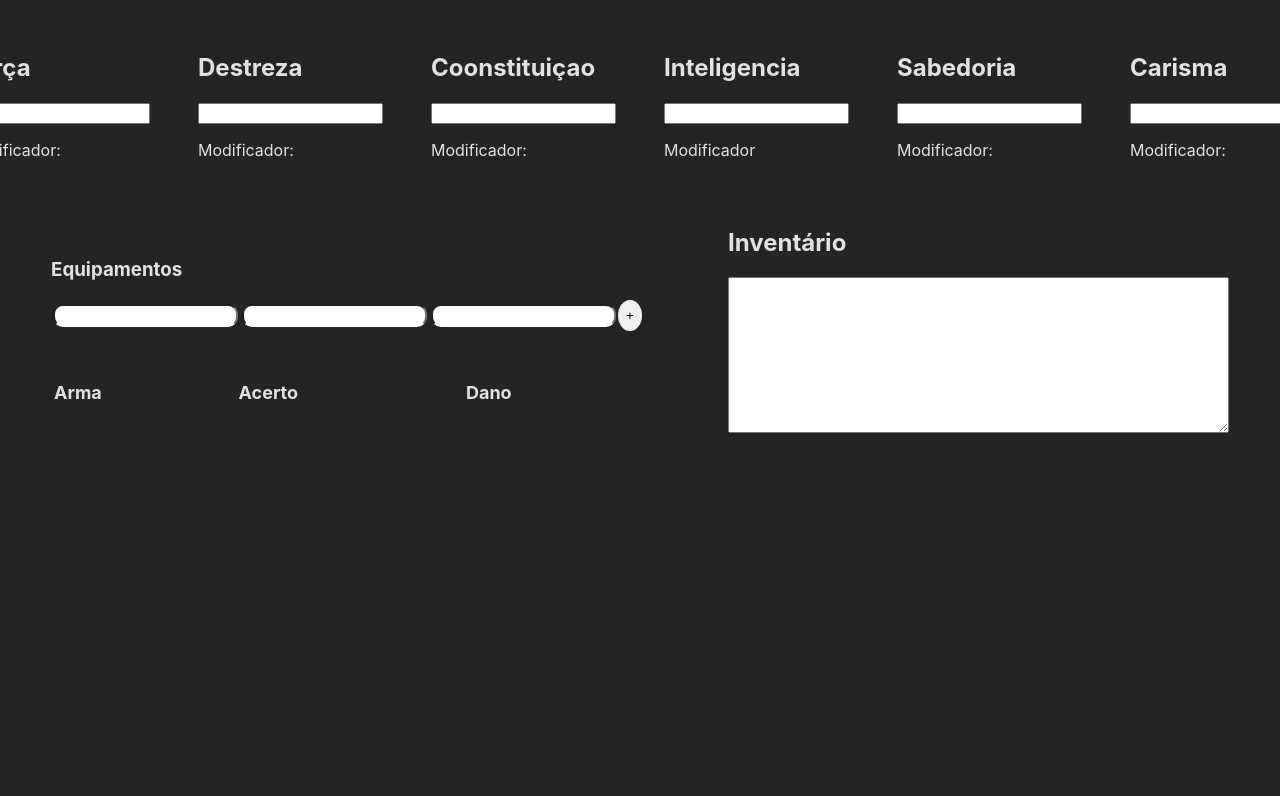
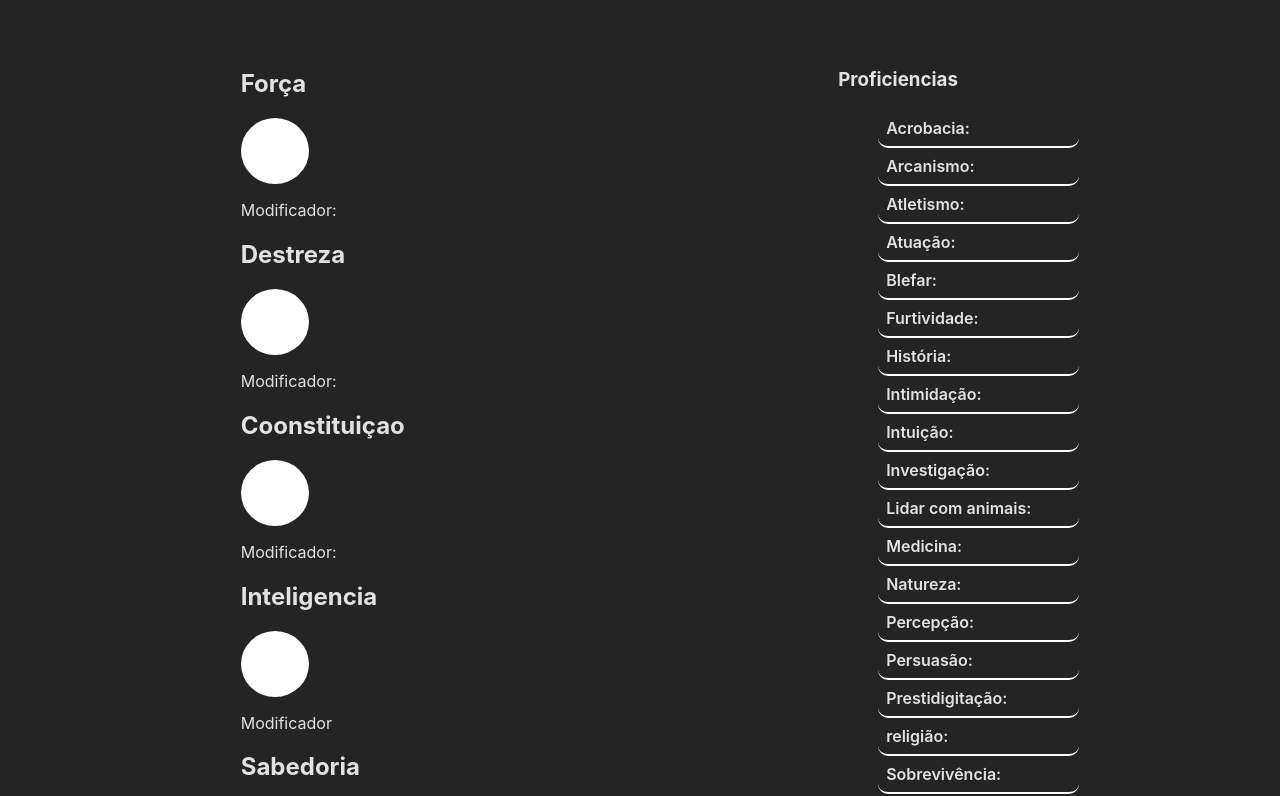
Before and after one commit to rSaydelleS/charset, a React (Vite) app in the folder front/: page / in a window 1280 px wide. Shown: the part 586-1382 px from the top of the page. Before the commit the page ends 1031 px from the top, so only its background shows below. Built offline with nearby package versions, Linux system fonts and the light colour scheme.

Commit message:
refactor: adocionando as proficiencias e refazendo os status

```diff
--- a/front/src/components/OverallStats/OverallStats.jsx
+++ b/front/src/components/OverallStats/OverallStats.jsx
@@ -3,8 +3,8 @@ import "./index.scss";
 export default function OverallStats() {
   return (
     <>
-      <main>
-        <section className="allstats">
+      <main className="over">
+        <section className="over__allstats">
           <div>
             <h2>Força</h2>
             <input type="text" />
@@ -36,6 +36,31 @@ export default function OverallStats() {
             <p>Modificador: </p>
           </div>
         </section>
+        <section className="over__proficiency">
+          <h1>Proficiencias</h1>
+          <div>
+            <ul>
+              <li>Acrobacia:</li>
+              <li>Arcanismo:</li>
+              <li>Atletismo:</li>
+              <li>Atuação:</li>
+              <li>Blefar:</li>
+              <li>Furtividade:</li>
+              <li>História:</li>
+              <li>Intimidação:</li>
+              <li>Intuição:</li>
+              <li>Investigação:</li>
+              <li>Lidar com animais:</li>
+              <li>Medicina:</li>
+              <li>Natureza:</li>
+              <li>Percepção:</li>
+              <li>Persuasão:</li>
+              <li>Prestidigitação:</li>
+              <li>religião:</li>
+              <li>Sobrevivência:</li>
+            </ul>
+          </div>
+        </section>
       </main>
     </>
   );
--- a/front/src/components/OverallStats/index.scss
+++ b/front/src/components/OverallStats/index.scss
@@ -1,9 +1,40 @@
-.allstats {
-  width: 100%;
+.over {
   display: flex;
   flex-direction: row;
-  align-items: center;
-  justify-content: center;
-  gap: 3rem;
-  margin: 2rem 0rem;
+  gap: 4rem;
+  margin: 3rem;
+  justify-content: space-around;
+  ali
+
+   &__allstats {
+      width: 100%;
+      display: flex;
+      flex-direction: row;
+      align-items: center;
+      justify-content: center;
+      gap: 3rem;
+      margin: 2rem 0rem;
+    }
+
+  &__allstats input {
+    font-size: 15px;
+    border-radius: 50%;
+    text-align: center;
+    width: 4rem;
+    height: 4rem;
+    border: none;
+  }
+
+  &__proficiency ul {
+    width: 100%;
+    list-style-type: none;
+    text-align: justify;
+  }
+
+  &__proficiency ul li {
+    padding: 0.5rem;
+    border-bottom: 2px solid white;
+    border-radius: 10px;
+    font-weight: 600;
+  }
 }
```
